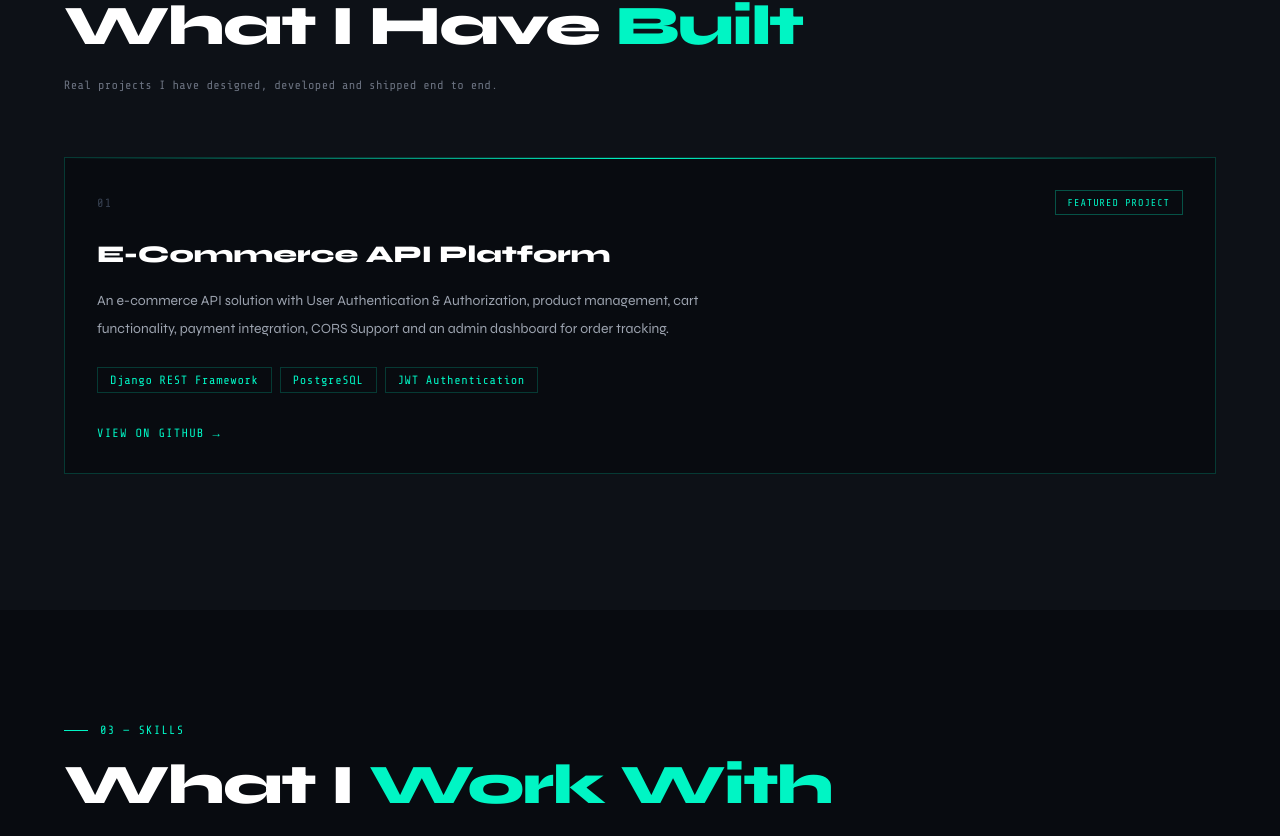
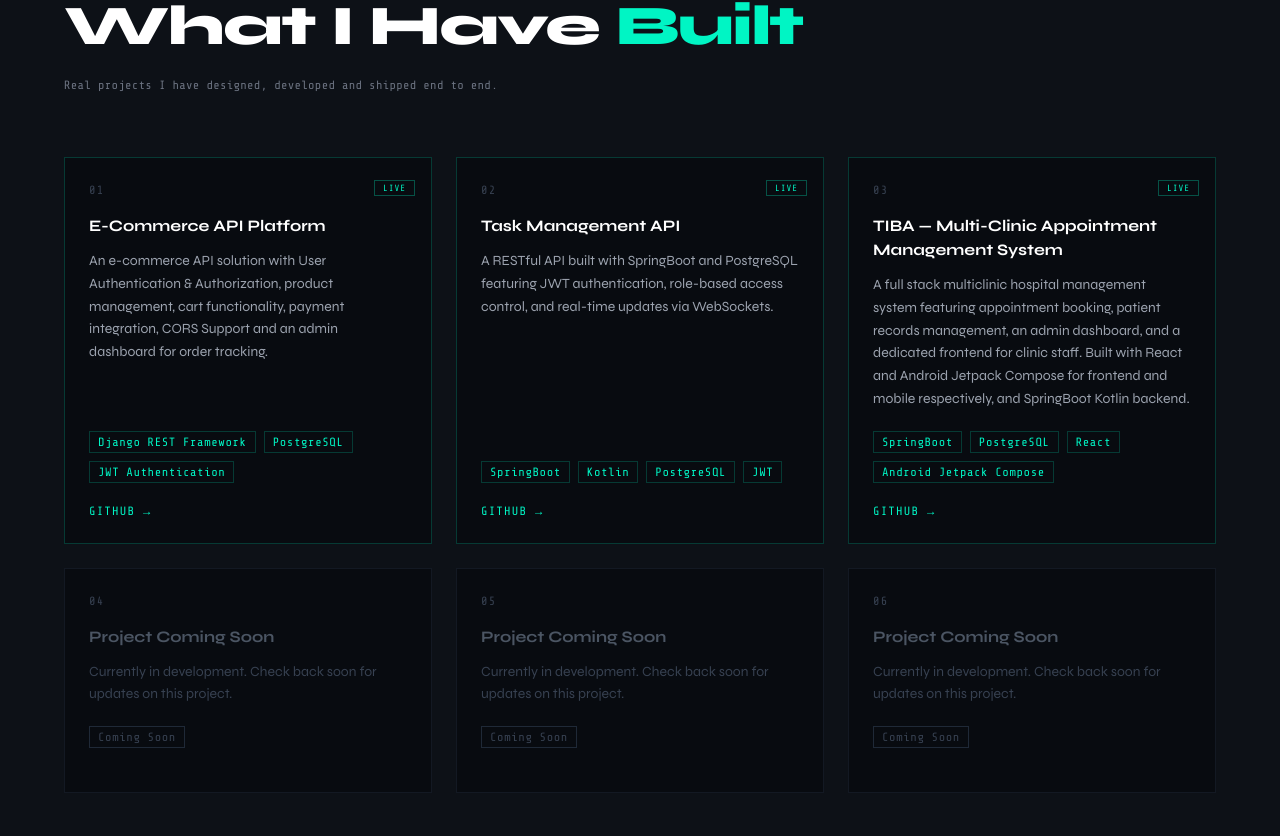
Before and after one commit to Marsden-tech/marsden-portfolio, a React (Vite) app: page / in a window 1280 px wide. Shown: the part 1961-2797 px from the top of the page. Built offline with nearby package versions, Linux system fonts and the light colour scheme.

Commit message:
add upgrades - loading screen, counters, education, project previews

```diff
--- a/src/components/Projects.jsx
+++ b/src/components/Projects.jsx
@@ -18,10 +18,8 @@ export default function Projects() {
       },
       { threshold: 0.1 }
     )
-
     const elements = sectionRef.current.querySelectorAll('.reveal')
     elements.forEach((el) => observer.observe(el))
-
     return () => observer.disconnect()
   }, [])
 
@@ -29,8 +27,7 @@ export default function Projects() {
     setMousePos({ x: e.clientX, y: e.clientY })
   }
 
-  const featured = projects.find((p) => p.featured)
-  const rest = projects.filter((p) => !p.featured)
+  const hoveredProject = projects.find((p) => p.id === hoveredId)
 
   return (
     <section
@@ -39,29 +36,25 @@ export default function Projects() {
       className="relative bg-[#0d1117] py-28 px-6"
       onMouseMove={handleMouseMove}
     >
-      {/* Floating preview image that follows cursor */}
-      {hoveredId && (() => {
-        const project = projects.find((p) => p.id === hoveredId)
-        return project && project.preview ? (
+      {/* Floating preview image following cursor */}
+      {hoveredProject && hoveredProject.preview && (
         <div
-            className="fixed z-50 pointer-events-none transition-opacity duration-200"
+          className="fixed z-50 pointer-events-none"
           style={{
-              left: mousePos.x + 20,
-              top: mousePos.y - 100,
-              opacity: 1,
+            left: mousePos.x + 24,
+            top: mousePos.y - 80,
           }}
         >
-            <div className="border border-[#00f5c4]/30 overflow-hidden shadow-2xl">
+          <div className="border border-[#00f5c4]/40 overflow-hidden shadow-2xl relative">
             <img
-                src={project.preview}
-                alt={project.title}
+              src={hoveredProject.preview}
+              alt={hoveredProject.title}
               className="w-64 h-40 object-cover"
             />
             <div className="absolute inset-0 bg-[#00f5c4]/05" />
           </div>
         </div>
-        ) : null
-      })()}
+      )}
 
       <div className="max-w-6xl mx-auto">
 
@@ -85,79 +78,11 @@ export default function Projects() {
           Real projects I have designed, developed and shipped end to end.
         </p>
 
-        {/* Featured Project */}
-        {featured && (
-          <div
-            className="reveal opacity-0 translate-y-8 transition-all duration-700 delay-200 mb-6"
-            onMouseEnter={() => setHoveredId(featured.id)}
-            onMouseLeave={() => setHoveredId(null)}
-          >
-            <div className="relative border border-[#00f5c4]/20 bg-[#080b10] p-8 group hover:border-[#00f5c4]/50 hover:-translate-y-1 transition-all duration-300 overflow-hidden">
-
-              {/* Top accent line */}
-              <div className="absolute top-0 left-0 w-full h-px bg-gradient-to-r from-transparent via-[#00f5c4] to-transparent" />
-
-              {/* Featured badge */}
-              <div className="flex items-center justify-between mb-6">
-                <div className="font-mono text-gray-700 text-xs tracking-widest">
-                  {featured.id}
-                </div>
-                <span className="font-mono text-[10px] text-[#00f5c4] border border-[#00f5c4]/30 px-3 py-1 tracking-widest uppercase">
-                  Featured Project
-                </span>
-              </div>
-
-              {/* Title */}
-              <h3 className="text-white font-extrabold text-2xl mb-4 group-hover:text-[#00f5c4] transition-colors duration-200">
-                {featured.title}
-              </h3>
-
-              {/* Description */}
-              <p className="text-gray-400 text-sm leading-loose max-w-2xl mb-6">
-                {featured.description}
-              </p>
-
-              {/* Tags */}
-              <div className="flex flex-wrap gap-2 mb-8">
-                {featured.tags.map((tag) => (
-                  <span
-                    key={tag}
-                    className="font-mono text-xs text-[#00f5c4] border border-[#00f5c4]/20 px-3 py-1 tracking-wider"
-                  >
-                    {tag}
-                  </span>
-                ))}
-              </div>
-
-              {/* Links */}
-              <div className="flex items-center gap-6">
-                <a
-                  href={featured.repoUrl}
-                  target="_blank"
-                  rel="noreferrer"
-                  className="font-mono text-xs text-[#00f5c4] tracking-widest uppercase flex items-center gap-2 hover:gap-4 transition-all duration-200"
-                >
-                  View on GitHub <span>&#8594;</span>
-                </a>
-                {featured.liveUrl !== '#' && (
-                  <a
-                    href={featured.liveUrl}
-                    target="_blank"
-                    rel="noreferrer"
-                    className="font-mono text-xs text-gray-500 tracking-widest uppercase flex items-center gap-2 hover:text-white hover:gap-4 transition-all duration-200"
-                  >
-                    Live Demo <span>&#8594;</span>
-                  </a>
-                )}
-              </div>
-
-            </div>
-          </div>
-        )}
-
-        {/* Rest of Projects Grid */}
+        {/* All Projects Grid */}
         <div className="grid grid-cols-1 md:grid-cols-2 lg:grid-cols-3 gap-6">
-          {rest.map((project, index) => (
+          {projects.map((project, index) => {
+            const isReal = project.repoUrl !== '#'
+            return (
               <div
                 key={project.id}
                 className="reveal opacity-0 translate-y-8 transition-all duration-700"
@@ -165,10 +90,27 @@ export default function Projects() {
                 onMouseEnter={() => setHoveredId(project.id)}
                 onMouseLeave={() => setHoveredId(null)}
               >
-              <div className="bg-[#080b10] border border-[#00f5c4]/08 p-6 h-full flex flex-col group hover:border-[#00f5c4]/20 hover:-translate-y-1 transition-all duration-300 relative overflow-hidden">
+                <div
+                  className={`relative p-6 h-full flex flex-col group transition-all duration-300 overflow-hidden hover:-translate-y-1
+                    ${isReal
+                      ? 'bg-[#080b10] border border-[#00f5c4]/20 hover:border-[#00f5c4]/50'
+                      : 'bg-[#080b10] border border-gray-800/50 hover:border-gray-700'
+                    }`}
+                >
+                  {/* Top accent line */}
+                  <div
+                    className={`absolute top-0 left-0 w-0 h-px group-hover:w-full transition-all duration-500
+                      ${isReal ? 'bg-[#00f5c4]' : 'bg-gray-700'}`}
+                  />
 
-                {/* Top accent on hover */}
-                <div className="absolute top-0 left-0 w-0 h-px bg-[#00f5c4] group-hover:w-full transition-all duration-500" />
+                  {/* Real project badge */}
+                  {isReal && (
+                    <div className="absolute top-4 right-4">
+                      <span className="font-mono text-[9px] text-[#00f5c4] border border-[#00f5c4]/30 px-2 py-0.5 tracking-widest uppercase">
+                        Live
+                      </span>
+                    </div>
+                  )}
 
                   {/* Project Number */}
                   <div className="font-mono text-gray-700 text-xs tracking-widest mb-4">
@@ -176,30 +118,68 @@ export default function Projects() {
                   </div>
 
                   {/* Title */}
-                <h3 className="text-gray-500 font-bold text-base mb-3">
+                  <h3
+                    className={`font-bold text-base mb-3 transition-colors duration-200
+                      ${isReal
+                        ? 'text-white group-hover:text-[#00f5c4]'
+                        : 'text-gray-600'
+                      }`}
+                  >
                     {project.title}
                   </h3>
 
                   {/* Description */}
-                <p className="text-gray-600 text-sm leading-relaxed mb-5 flex-1">
+                  <p
+                    className={`text-sm leading-relaxed mb-5 flex-1
+                      ${isReal ? 'text-gray-400' : 'text-gray-700'}`}
+                  >
                     {project.description}
                   </p>
 
                   {/* Tags */}
-                <div className="flex flex-wrap gap-2">
+                  <div className="flex flex-wrap gap-2 mb-5">
                     {project.tags.map((tag) => (
                       <span
                         key={tag}
-                      className="font-mono text-xs text-gray-700 border border-gray-800 px-2 py-0.5 tracking-wider"
+                        className={`font-mono text-xs px-2 py-0.5 tracking-wider border
+                          ${isReal
+                            ? 'text-[#00f5c4] border-[#00f5c4]/20'
+                            : 'text-gray-700 border-gray-800'
+                          }`}
                       >
                         {tag}
                       </span>
                     ))}
                   </div>
 
+                  {/* Links — only for real projects */}
+                  {isReal && (
+                    <div className="flex items-center gap-5">
+                      <a
+                        href={project.repoUrl}
+                        target="_blank"
+                        rel="noreferrer"
+                        className="font-mono text-xs text-[#00f5c4] tracking-widest uppercase flex items-center gap-2 hover:gap-4 transition-all duration-200"
+                      >
+                        GitHub <span>&#8594;</span>
+                      </a>
+                      {project.liveUrl !== '#' && (
+                        <a
+                          href={project.liveUrl}
+                          target="_blank"
+                          rel="noreferrer"
+                          className="font-mono text-xs text-gray-500 tracking-widest uppercase flex items-center gap-2 hover:text-white hover:gap-4 transition-all duration-200"
+                        >
+                          Live <span>&#8594;</span>
+                        </a>
+                      )}
+                    </div>
+                  )}
+
                 </div>
               </div>
-          ))}
+            )
+          })}
         </div>
 
       </div>
--- a/src/data/projects.js
+++ b/src/data/projects.js
@@ -7,8 +7,7 @@ const projects = [
     tags: ['Django REST Framework', 'PostgreSQL', 'JWT Authentication'],
     liveUrl: '#',
     repoUrl: 'https://github.com/0097eo/Eshop',
-    featured: true,
-    preview: null
+    preview: null,
   },
   {
     id: '02',
@@ -18,19 +17,47 @@ const projects = [
     tags: ['SpringBoot', 'Kotlin', 'PostgreSQL', 'JWT'],
     liveUrl: '#',
     repoUrl: 'https://github.com/Marsden-tech/todo-api',
-    featured: true,
     preview: null,
   },
   {
     id: '03',
-    title: 'TIBA - Multi-clinic appointment management system',
+    title: 'TIBA — Multi-Clinic Appointment Management System',
     description:
-      'A full stack multiclinic hospital management system featuring appointment booking, patient records management, an admin dashboard, and a dedicated frontend for clinic staff. Built with a JavaScript(React) and Android Jetpack Compose for frontend website and mobile application respectively and SpringBoot(Kotlin) backend.',
-    tags: ['Springboot(REST APIs)', 'PostgreSQL', 'React', 'Android JetPack Compose'],
+      'A full stack multiclinic hospital management system featuring appointment booking, patient records management, an admin dashboard, and a dedicated frontend for clinic staff. Built with React and Android Jetpack Compose for frontend and mobile respectively, and SpringBoot Kotlin backend.',
+    tags: ['SpringBoot', 'PostgreSQL', 'React', 'Android Jetpack Compose'],
     liveUrl: '#',
     repoUrl: 'https://github.com/Marsden-tech/tiba-backend',
-    featured: true,
-    preview: '/previews/tiba.png',
+    preview: '/previews/tiba.PNG',
+  },
+  {
+    id: '04',
+    title: 'Project Coming Soon',
+    description:
+      'Currently in development. Check back soon for updates on this project.',
+    tags: ['Coming Soon'],
+    liveUrl: '#',
+    repoUrl: '#',
+    preview: null,
+  },
+  {
+    id: '05',
+    title: 'Project Coming Soon',
+    description:
+      'Currently in development. Check back soon for updates on this project.',
+    tags: ['Coming Soon'],
+    liveUrl: '#',
+    repoUrl: '#',
+    preview: null,
+  },
+  {
+    id: '06',
+    title: 'Project Coming Soon',
+    description:
+      'Currently in development. Check back soon for updates on this project.',
+    tags: ['Coming Soon'],
+    liveUrl: '#',
+    repoUrl: '#',
+    preview: null,
   },
 ]
 
```
Lines whose indentation alone changed are shown as unchanged.
